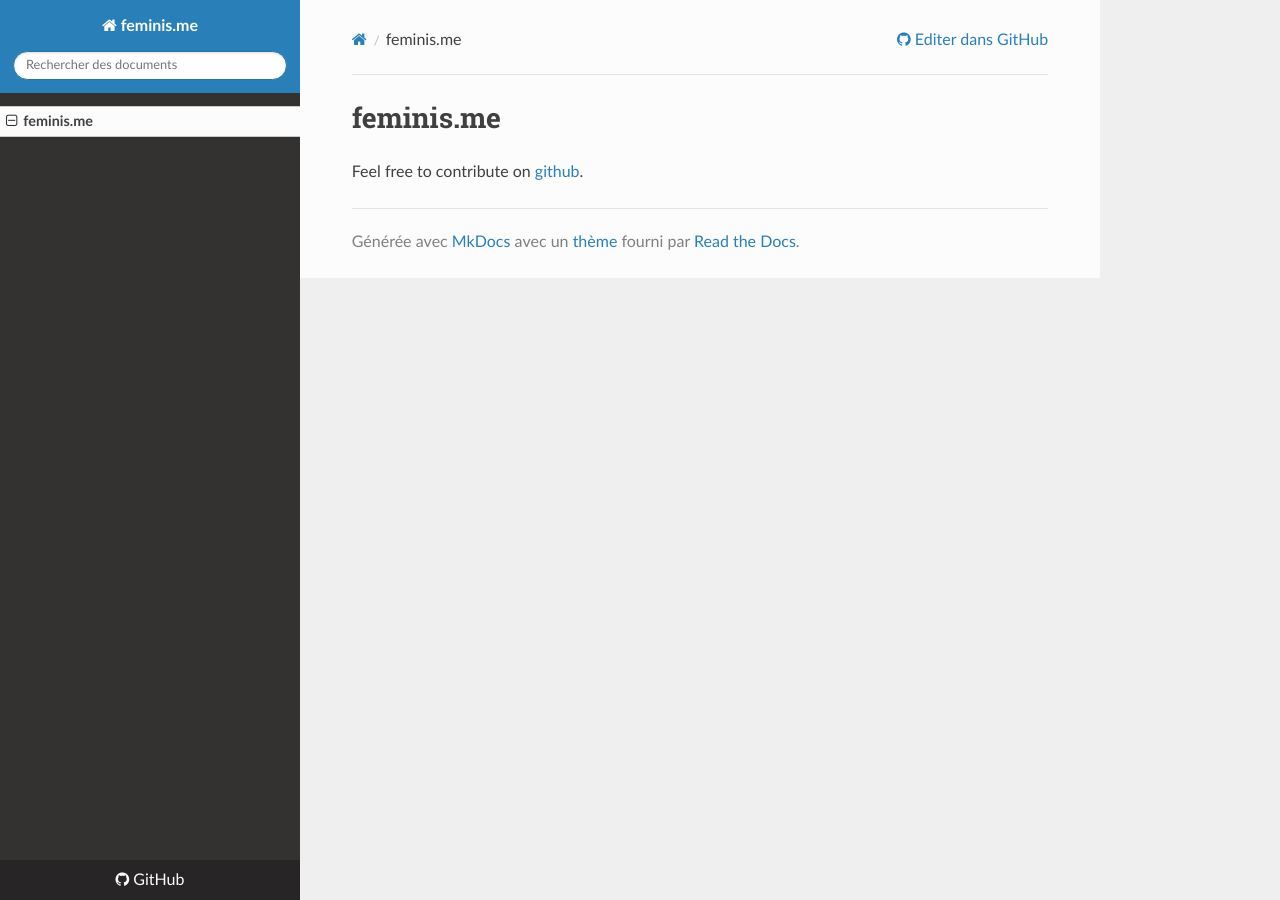
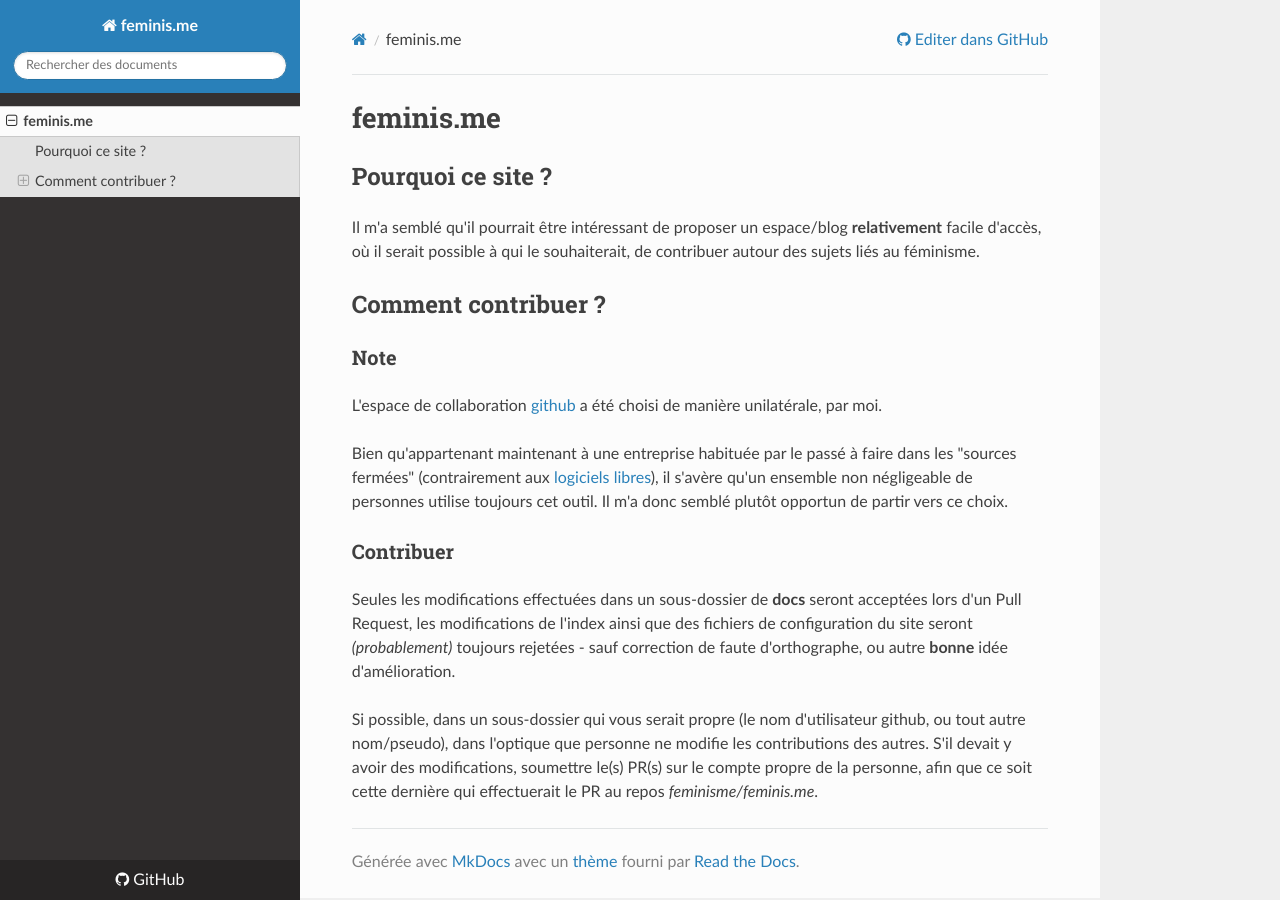
Before and after one commit to feminisme/feminis.me, an MkDocs documentation site: the page built from docs/index.md, in a window 1280 px wide. Built offline with MkDocs 1.6.1, drawn with Linux system fonts in a browser that asks for light colours; nearby versions of some CDN libraries.

Commit message:
update index

```diff
--- a/docs/index.md
+++ b/docs/index.md
@@ -1,3 +1,20 @@
 # feminis.me
 
-Feel free to contribute on [github](https://github.com/feminisme/feminis.me).
+## Pourquoi ce site ?
+
+Il m'a semblé qu'il pourrait être intéressant de proposer un espace/blog **relativement** facile d'accès, où il serait possible à qui le souhaiterait, de contribuer autour des sujets liés au féminisme.
+
+## Comment contribuer ?
+
+### Note
+
+L'espace de collaboration [github](https://github.com) a été choisi de manière unilatérale, par moi.
+
+Bien qu'appartenant maintenant à une entreprise habituée par le passé à faire dans les "sources fermées" (contrairement aux [logiciels libres](https://fr.wikipedia.org/wiki/Logiciel_libre)), il s'avère qu'un ensemble non négligeable de personnes utilise toujours cet outil.
+Il m'a donc semblé plutôt opportun de partir vers ce choix.
+
+### Contribuer
+
+Seules les modifications effectuées dans un sous-dossier de **docs** seront acceptées lors d'un Pull Request, les modifications de l'index ainsi que des fichiers de configuration du site seront *(probablement)* toujours rejetées - sauf correction de faute d'orthographe, ou autre **bonne** idée d'amélioration.
+
+Si possible, dans un sous-dossier qui vous serait propre (le nom d'utilisateur github, ou tout autre nom/pseudo), dans l'optique que personne ne modifie les contributions des autres.  S'il devait y avoir des modifications, soumettre le(s) PR(s) sur le compte propre de la personne, afin que ce soit cette dernière qui effectuerait le PR au repos *feminisme/feminis.me*.
```
